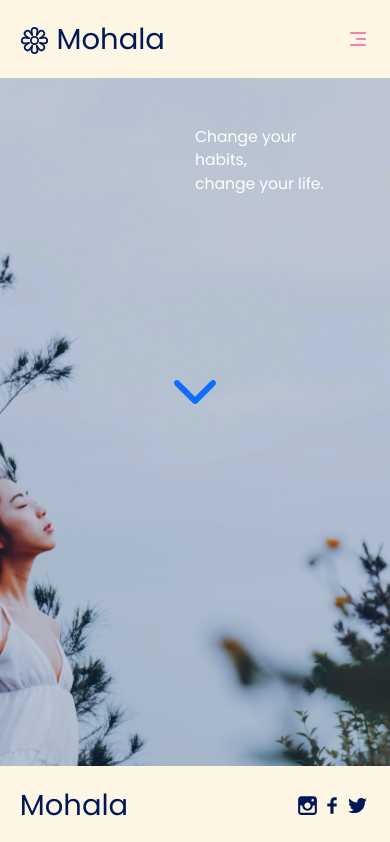
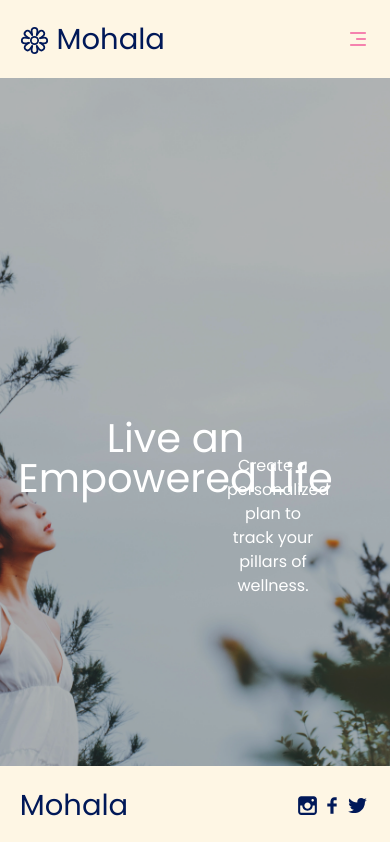
Before and after one commit to allyroo/hackathon-wellness, a React (Create React App) app: page / in a window 390 px wide. Shown: the top 842 px of the page. Built offline with nearby package versions, Linux system fonts and the light colour scheme; a web font is replaced by a local one.

Commit message:
responsive hero

```diff
--- a/src/pages/Landing.css
+++ b/src/pages/Landing.css
@@ -12,7 +12,7 @@ html {
 }
 
 .hero .hero-overlay {
-  background-color: #00175838;
+  background-color: #2e2f3056;
   height: 100vh;
   width: 100vw;
   display: flex;
@@ -27,19 +27,65 @@ html {
   flex: 50%;
 }
 .hero-right {
-  text-align: left;
+  text-align: center;
   flex: 50%;
   padding-right: 3em;
 }
 .hero-title {
   padding-top: 3em;
-  font-size: 4vw;
+  font-size: 350%;
   line-height: 1.5em;
-  /* padding-right: 3em; */
+  color: white;
 }
 
-.hero-subtext {
-  width: 40%;
+/* Media Queries */
+/* Desktop */
+@media screen and (max-width: 992px) {
+  .hero-title {
+    position: absolute;
+    right: 10%;
+    top: 30%;
+    font-size: 5vw;
+    color: white;
+  }
+  .hero-subtext {
+    right: 10%;
+    position: absolute;
+    top: 55%;
+  }
+}
+/* Tablet */
+@media screen and (max-width: 768px) {
+  .hero-title {
+    position: absolute;
+    right: 10%;
+    top: 40%;
+    padding-top: 2em;
+    font-size: 30px;
+    line-height: 1em;
+    color: white;
+  }
+  .hero-subtext {
+    position: absolute;
+    top: 50%;
+    width: 40%;
+    padding: 2em;
+  }
+}
+/* Mobile */
+@media screen and (max-width: 600px) {
+  .hero-title {
+    position: absolute;
+    right: 10%;
+    top: 40%;
+    font-weight: 500;
+    font-size: 40px;
+    color: white;
+  }
+  .hero-subtext {
+    position: absolute;
+    top: 50%;
+  }
 }
 
 * {
@@ -136,9 +182,12 @@ img {
 
 .main {
   font-size: 4em;
+  position: absolute;
+  right: 50%;
+  bottom: 0;
 }
 
-.dash {
+/* .dash {
   height: 700px;
   display: flex;
   flex-direction: column;
@@ -146,7 +195,7 @@ img {
   justify-content: center;
   text-align: center;
   color: white;
-}
+} */
 
 .top-title {
   height: 1em;
--- a/src/pages/Landing.jsx
+++ b/src/pages/Landing.jsx
@@ -30,24 +30,17 @@ const Landing = () => {
             <div className="hero-container">
               <div className="hero-left"></div>
               <div className="hero-right">
-                <div className="hero-title">
-                  Change your habits, <br />
-                  change your life.
+                <div className="hero-title">Live an Empowered Life</div>
+
+                <div className="hero-subtext">
+                  Create a personalized plan to track your pillars of wellness.
                 </div>
-                {/* <div className="hero-subtext">
-              Create a personalized plan to track your pillars of wellness.
-            </div> */}
                 {/* <NavLink href="/about">
                   <Button>Learn More</Button>
                 </NavLink> */}
               </div>
             </div>
-            <br />
-            <br />
-            <br />
-            <br />
-            <br />
-            <br />
+
             <div className="main" id="section1">
               <a href="#section2">
                 <IoIosArrowDown />
@@ -55,10 +48,7 @@ const Landing = () => {
             </div>
           </div>
         </section>
-        {/* breaker bloom text */}
-        <section className="bloom">
-          <div className="top-title"></div>
-        </section>
+
         {/* Who We Are */}
         <div className="main" id="section2">
           <a href="#section1"></a>
@@ -79,7 +69,6 @@ const Landing = () => {
             <img className="dash-img" src={dashboard} />
           </div>
         </section>
-        <div className="break"></div>
 
         {/* Second feature */}
         <section className="definition">
@@ -90,7 +79,6 @@ const Landing = () => {
           </div>
         </section>
 
-        <div className="break"></div>
         {/* Third feature */}
 
         <section className="product">
```
